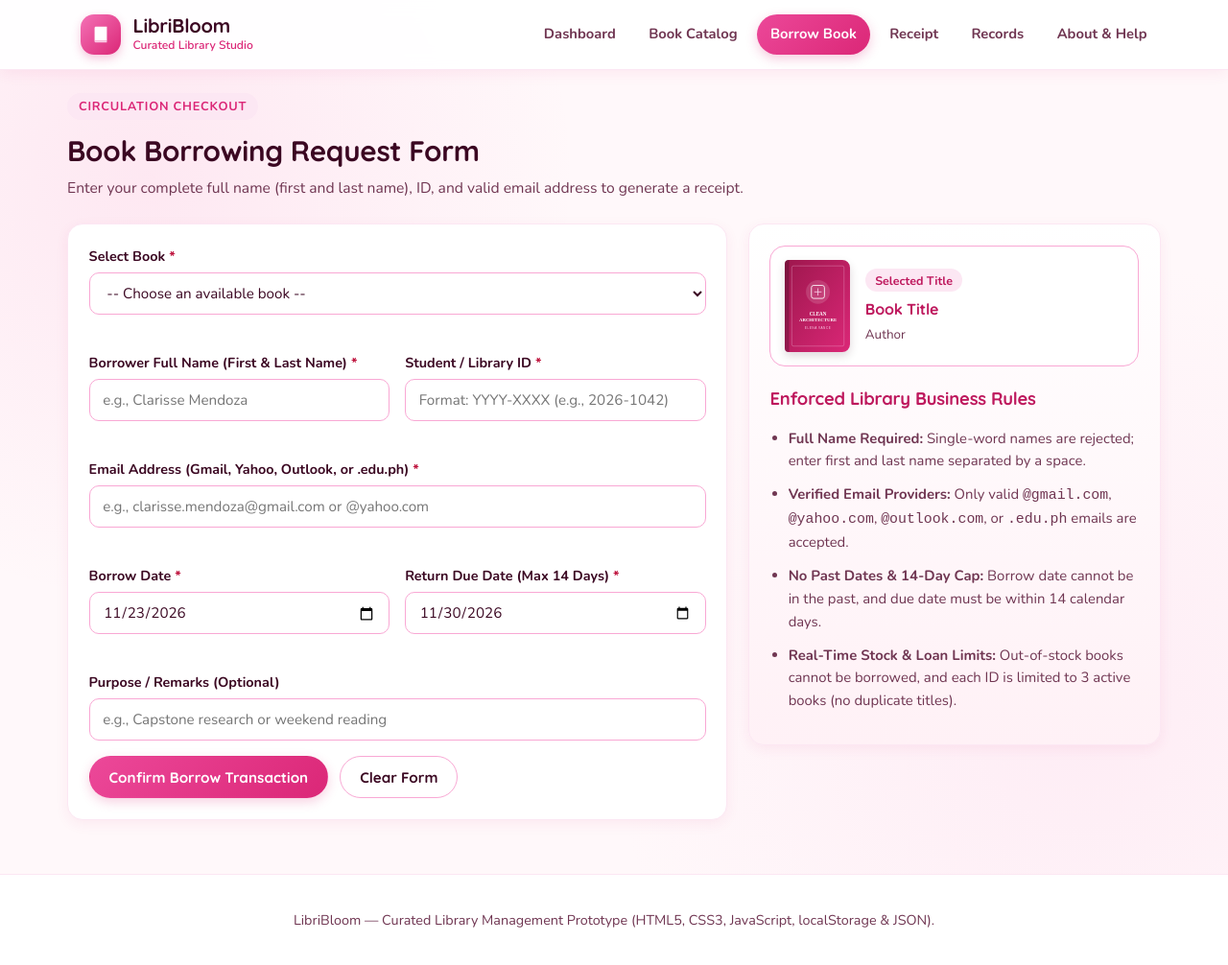
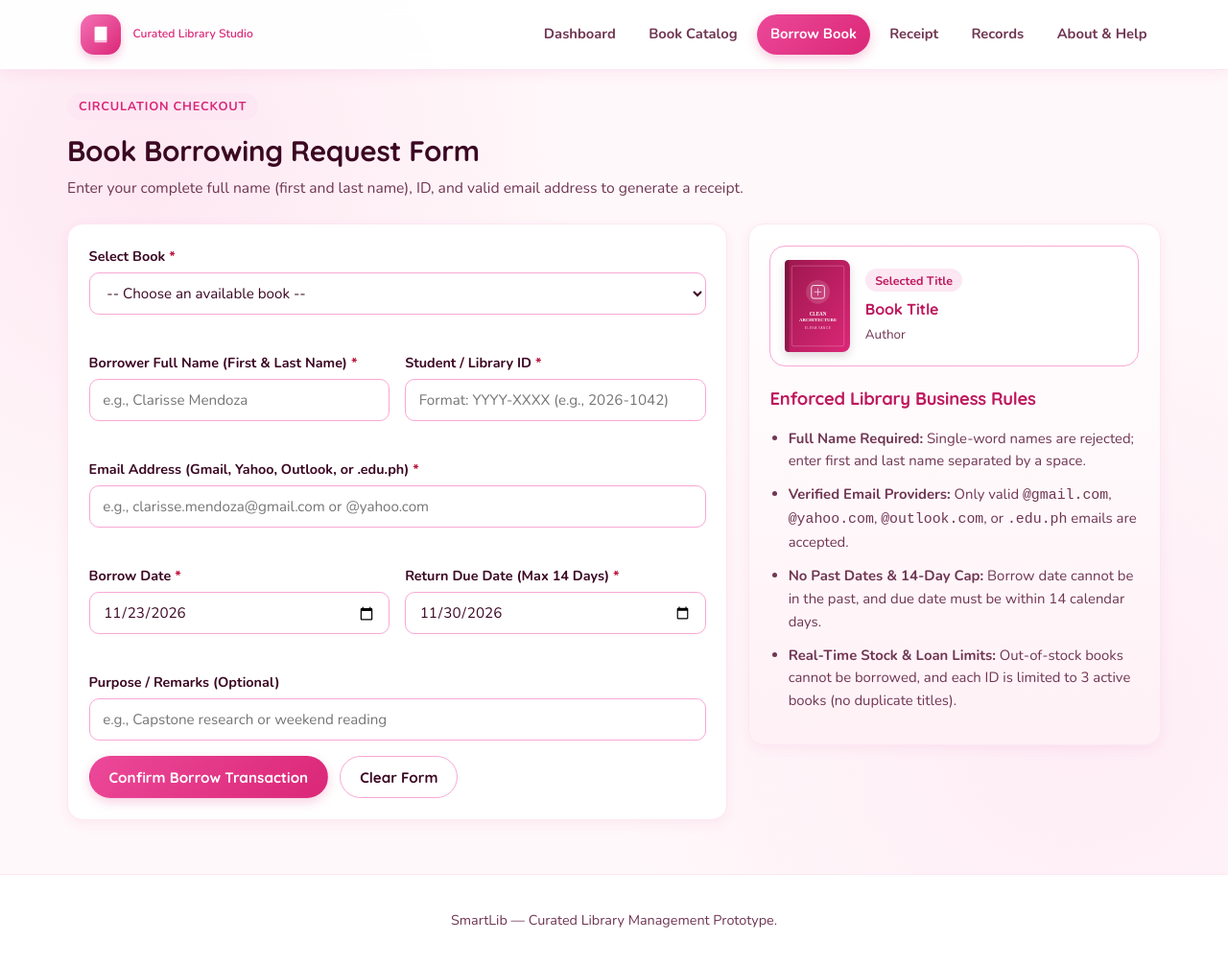
Before and after one commit to rommelcrisostomo/SmartLib-Website, a plain HTML site: page borrow.html in a window 1280 px wide. Shown: the whole page at 96% size. Drawn offline with nearby package versions, Linux system fonts and the light colour scheme.

Commit message:
Update borrow.html

```diff
--- a/borrow.html
+++ b/borrow.html
@@ -3,7 +3,7 @@
 <head>
   <meta charset="UTF-8" />
   <meta name="viewport" content="width=device-width, initial-scale=1.0" />
-  <title>Borrow Book | LibriBloom</title>
+  <title>Borrow Book | SmartLib</title>
   <link rel="stylesheet" href="CSS/styles.css" />
 </head>
 <body data-page="borrow">
@@ -16,7 +16,7 @@
         <span class="loader-heart">&#9829;</span>
       </div>
       <p id="loader-text" class="loader-text">Turning the page...</p>
-      <p class="loader-sub">LibriBloom Library</p>
+      <p class="loader-sub">SmartLib Library</p>
     </div>
   </div>
 
@@ -32,7 +32,7 @@
           </svg>
         </span>
         <div>
-          <span class="brand-title">LibriBloom</span>
+          <span class="brand-title"></span>
           <span class="brand-tag">Curated Library Studio</span>
         </div>
       </a>
@@ -162,7 +162,7 @@
 
   <footer class="site-footer">
     <div class="container">
-      <p>LibriBloom &mdash; Curated Library Management Prototype (HTML5, CSS3, JavaScript, localStorage &amp; JSON).</p>
+      <p>SmartLib &mdash; Curated Library Management Prototype.</p>
     </div>
   </footer>
 
```
